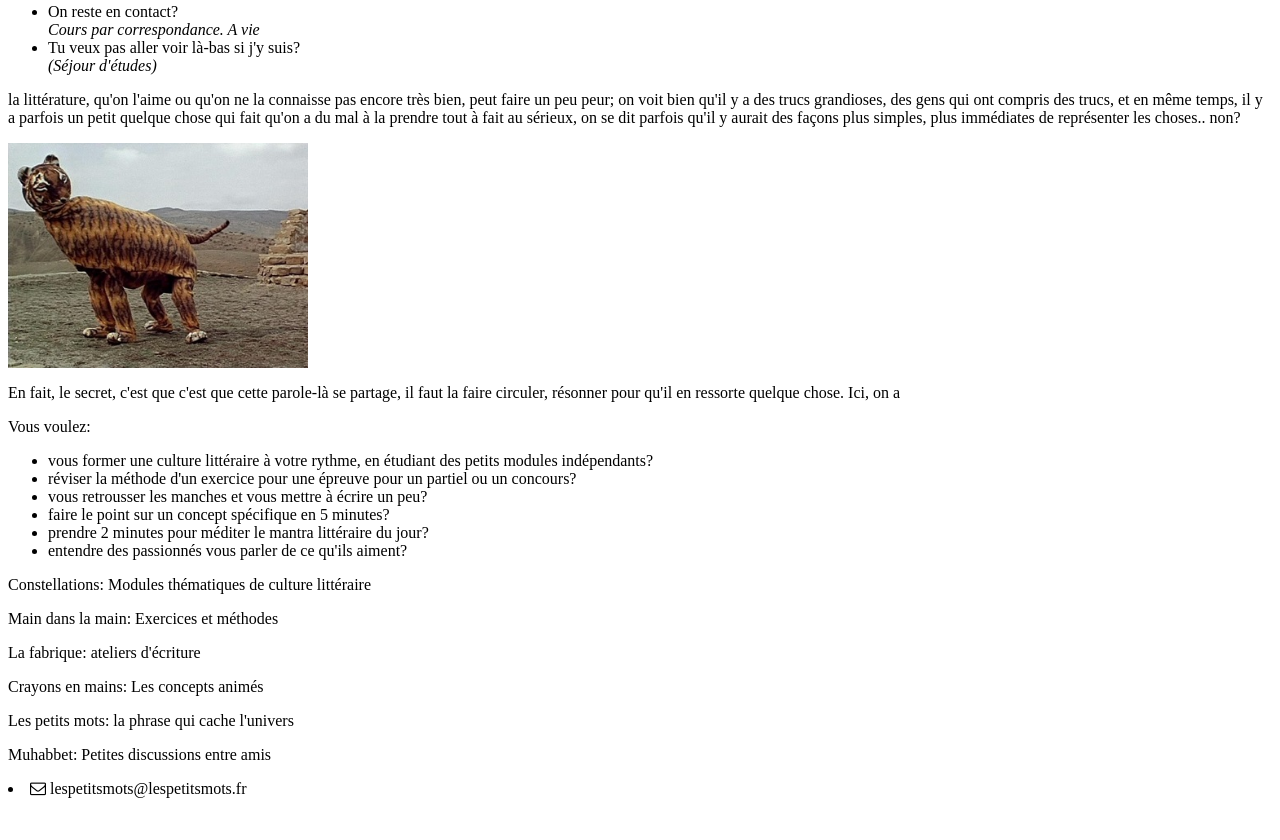
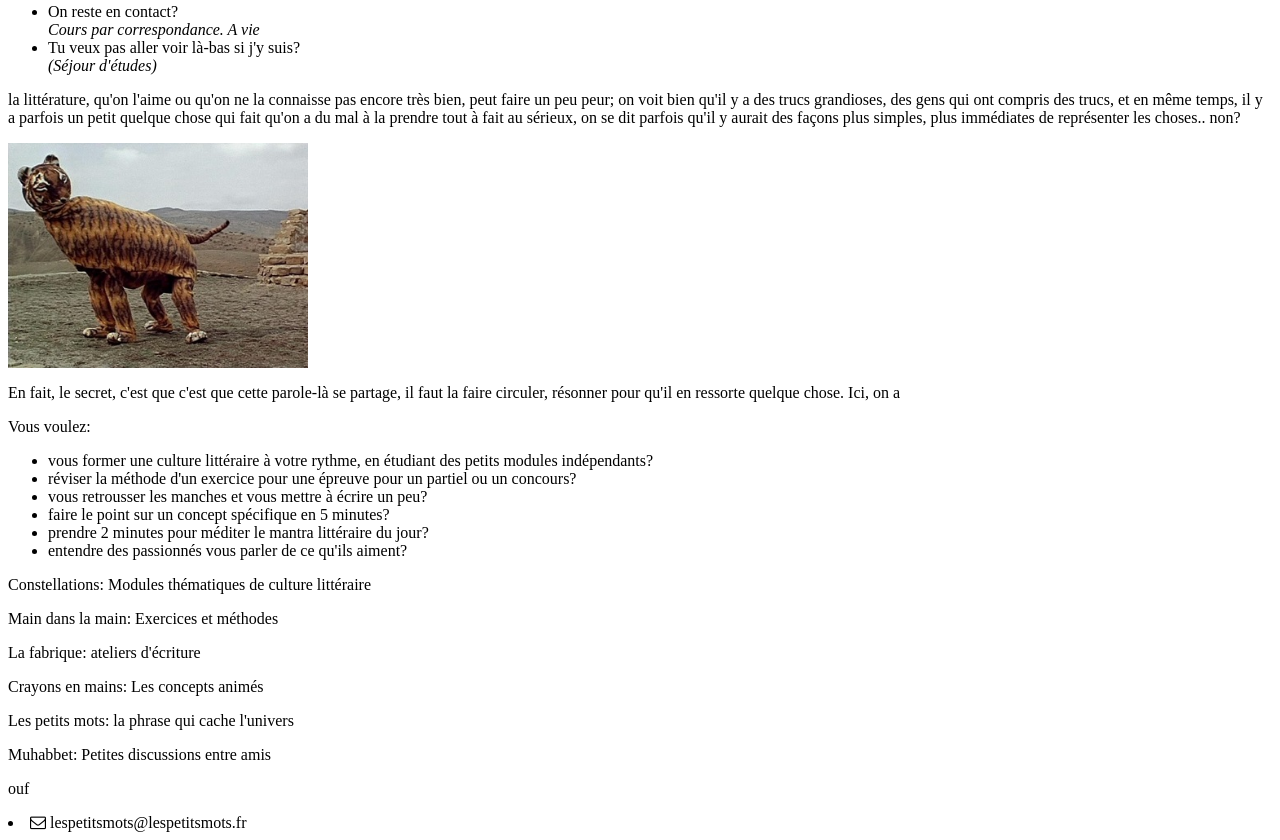
Before and after one commit to titalagar/lpm, a plain HTML site: page index2.html in a window 1280 px wide. Shown: the part 836-1676 px from the top of the page. Before the commit the page ends 1642 px from the top, so only its background shows below. Drawn offline with Linux system fonts and the light colour scheme.

Commit message:
test
à effacer

```diff
--- a/index2.html
+++ b/index2.html
@@ -94,6 +94,8 @@
 					<div>
 						<p> Muhabbet: Petites discussions entre amis </p>
 						<!-- mettre ronds avec texte et photo--></div>
+
+						<p> ouf </p>
 				</div>
 			</section>
 		<footer>
```
